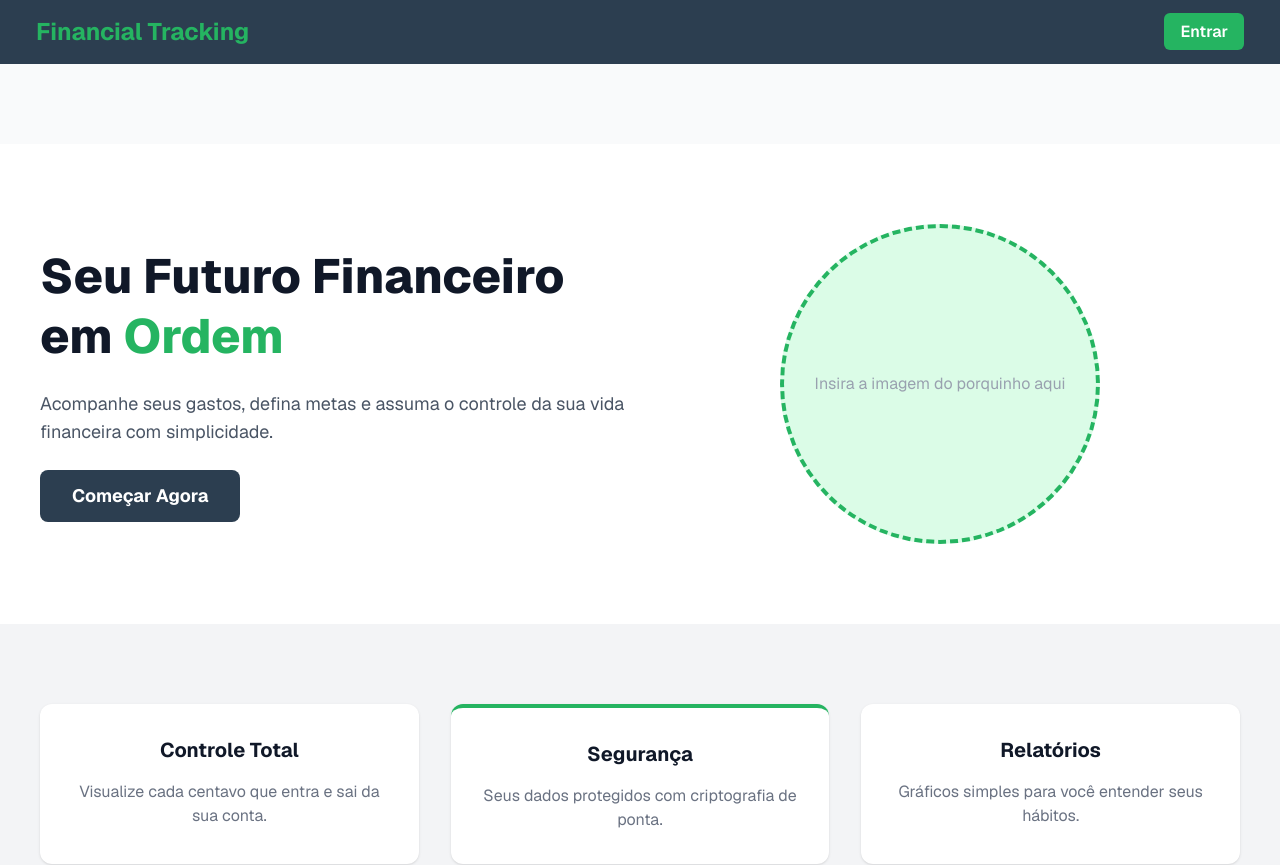
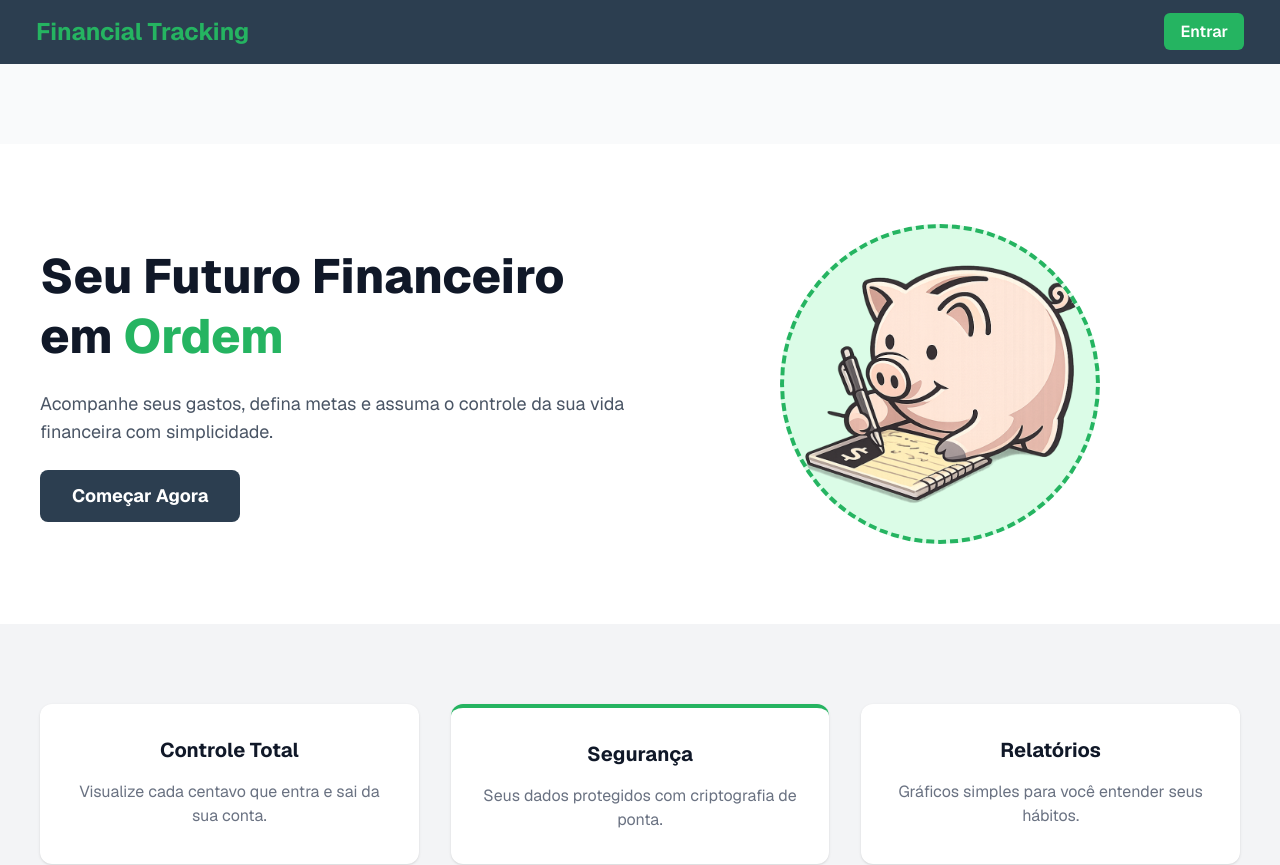
Before and after one commit to felpzAFK/financial-tracking, a Next.js app: page / in a window 1280 px wide. Shown: the top 865 px of the page. Built offline with nearby package versions, Linux system fonts and the light colour scheme.

Commit message:
mudanca no dashboard do krl

```diff
--- a/app/page.tsx
+++ b/app/page.tsx
@@ -31,13 +31,19 @@ export default function LandingPage() {
 
           {/* ESPAÇO PARA A IMAGEM DO PORQUINHO */}
           <div className="md:w-1/2 flex justify-center mt-10 md:mt-0">
-            <div className="relative w-80 h-80 bg-green-100 rounded-full flex items-center justify-center border-4 border-[#25b461] border-dashed">
-              <span className="text-gray-400">Insira a imagem do porquinho aqui</span>
-              {/* Quando ele tiver a imagem, ele usa:
-                  <Image src="/porquinho.png" alt="Logo" width={300} height={300} />
-              */}
-            </div>
-          </div>
+  <div className="relative w-80 h-80 bg-green-100 rounded-full flex items-center justify-center border-4 border-[#25b461] border-dashed overflow-hidden">
+
+    <Image
+      src="/porcocaze1.PNG"
+      alt="Porquinho Financial Tracking"
+      width={320}
+      height={320}
+      className="object-contain p-4"
+      priority
+    />
+
+  </div>
+</div>
         </section>
 
         {/* FEATURES (RECURSOS) */}
```
Also changed, not shown: public/porcocaze1.PNG (added).
